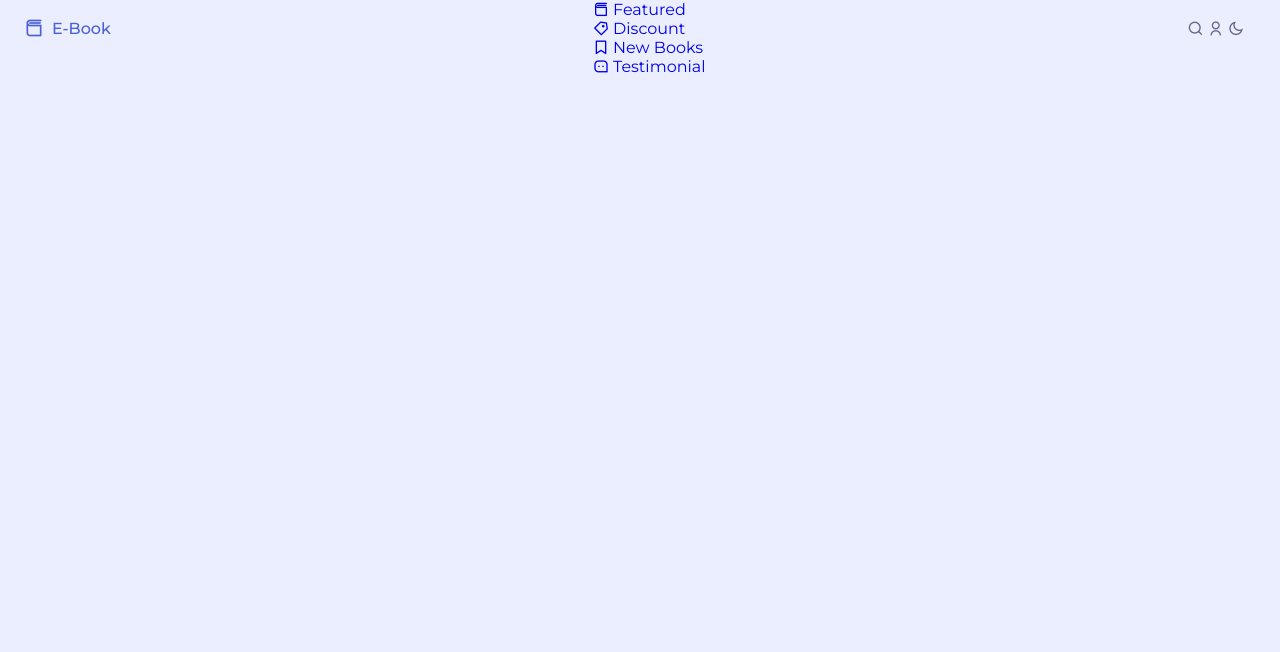
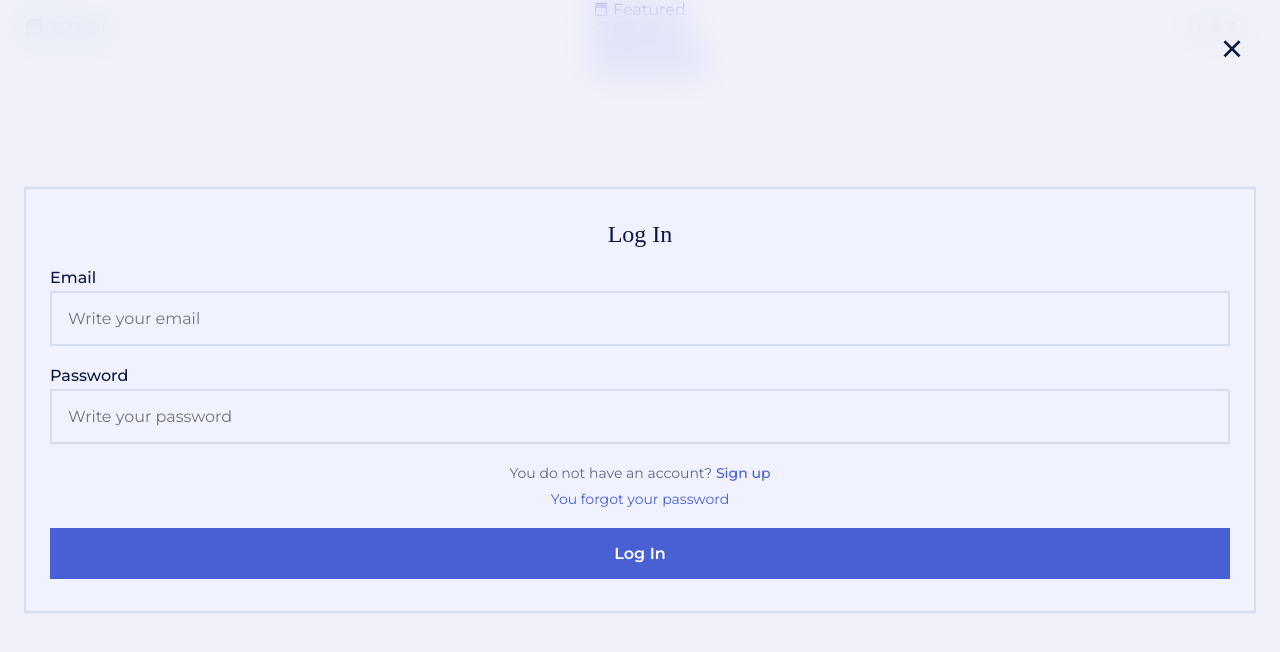
Before and after one commit to Zohaib-siddiqui/Book-store, a website: page index.html in a window 1280 px wide. Both pictures are taken after a click on the icon 1215 px from the left and 27 px from the top of the page. Drawn offline with nearby package versions, Linux system fonts and the light colour scheme; a web font is replaced by a local one.

Commit message:
add login

```diff
--- a/assets/css/styles.css
+++ b/assets/css/styles.css
@@ -234,7 +234,7 @@ img {
   left: 0;
   width: 100%;
   height: 100%;
-  z-index: 100;
+  z-index: var(--z-fixed);
   background-color: hsla(230, 12%, 96%, .6);
   backdrop-filter: blur(16px);
   padding: 8rem 1.5rem;
@@ -277,10 +277,90 @@ img {
 }
 
 /*=============== LOGIN ===============*/
+.login{
+  position: fixed;
+  top: -100%;
+  left: 0;
+  width: 100%;
+  height: 100%;
+  z-index: var(--z-fixed);
+  background-color: hsla(230, 12%, 96%, .6);
+  backdrop-filter: blur(16px);
+  align-items: center;
+  padding: 1.5rem;
+  text-align: center;
+  transition: top .4s;
+}
 
+.login__form{
+  background-color: var(--container-color);
+  padding: 2rem 1.5rem;
+  border: 2px solid var(--border-color);
+  row-gap: 1.25rem;
+}
+
+.login__title{
+  font-size: var(--h2-font-size);
+}
+
+.login__group{
+  row-gap: 1.25rem;
+}
+
+.login__label{
+  display: block;
+  text-align: initial;
+  color: var(--title-color);
+  font-weight: var(--font-medium);
+  margin-bottom: .25rem;
+}
+
+.login__input{
+  width: 100%;
+  background-color: var(--container-color);
+  border: 2px solid var(--border-color);
+  padding: 1rem;
+  color: var(--text-color);
+}
+
+.login__signup,
+.login__forgot{
+  display: block;
+  font-size: var(--small-font-size);
+}
+
+.login__signup{
+  margin-bottom: .5rem;
+}
+
+.login__signup a{
+  color: var(--first-color);
+  font-weight: var(--font-medium);
+}
+
+.login__forgot{
+  color: var(--first-color);
+  margin-bottom: 1.25rem;
+}
+
+.login__button{
+  width: 100%;
+  cursor: pointer;
+}
+
+.login__close{
+  position: absolute;
+  top: 2rem;
+  right: 2rem;
+  font-size: 2rem;
+  color: var(--title-color);
+  cursor: pointer;
+}
 
 /* Show login */
-
+.show-login{
+  top: 0;
+}
 
 /*=============== HOME ===============*/
 
@@ -289,7 +369,18 @@ img {
 
 
 /*=============== BUTTON ===============*/
+.button{
+  display: inline-block;
+  background-color: var(--first-color);
+  color: var(--white-color);
+  font-weight: var(--font-semi-bold);
+  padding: 1rem 1.5rem;
+  transition: box-shadow .4s;
+}
 
+.button:hover{
+  box-shadow: 0 4px 32px hsla(230, 72%, 32%, .4);
+}
 
 /*=============== SERVICES ===============*/
 
--- a/assets/js/main.js
+++ b/assets/js/main.js
@@ -3,7 +3,7 @@ const searchButton = document.getElementById('search-button'),
       searchClose = document.getElementById('search-close'),
       searchContent = document.getElementById('search-content')
 
-    //   MENU SHOW
+    //   SEARCH SHOW
     //   Validate if constant exists
 if (searchContent){
     searchButton.addEventListener('click', () => {
@@ -11,7 +11,7 @@ if (searchContent){
     })
 }
 
-    //   MENU HIDDEN
+    //   SEARCH HIDDEN
     //   Validate if constant exists
 if (searchClose){
     searchClose.addEventListener('click', () => {
@@ -19,8 +19,25 @@ if (searchClose){
     })
 }
 /*=============== LOGIN ===============*/
+const loginButton = document.getElementById('login-button'),
+      loginClose = document.getElementById('login-close'),
+      loginContent = document.getElementById('login-content')
 
+    //   LOGIN SHOW
+    //   Validate if constant exists
+if (loginContent){
+    loginButton.addEventListener('click', () => {
+        loginContent.classList.add('show-login')
+    })
+}
 
+    //   LOGIN HIDDEN
+    //   Validate if constant exists
+if (loginClose){
+    loginClose.addEventListener('click', () => {
+        loginContent.classList.remove('show-login')
+    })
+}
 /*=============== ADD SHADOW HEADER ===============*/
 
 
--- a/index.html
+++ b/index.html
@@ -91,7 +91,35 @@
 
       <!--==================== LOGIN ====================-->
       <div class="login grid" id="login-content">
+         <form action="#" class="login__form grid">
+            <h3 class="login__title">Log In</h3>
 
+            <div class="login__group grid">
+               <div>
+                  <label for="login-email" class="login__label">Email</label>
+                  <input type="email" placeholder="Write your email" id="login-email" class="login__input">
+               </div>
+
+               <div>
+                  <label for="login-pass" class="login__label">Password</label>
+                  <input type="password" placeholder="Write your password" id="login-pass" class="login__input">
+               </div>
+            </div>
+
+            <div>
+               <span class="login__signup">
+                  You do not have an account? <a href="#">Sign up</a>
+               </span>
+
+               <a href="#" class="login__forgot">
+                  You forgot your password
+               </a>
+
+               <button type="submit" class="login__button button">Log In</button>
+            </div>
+
+            <i class="ri-close-line login__close" id="login-close"></i>
+         </form>
       </div>
 
       <!--==================== MAIN ====================-->
```
